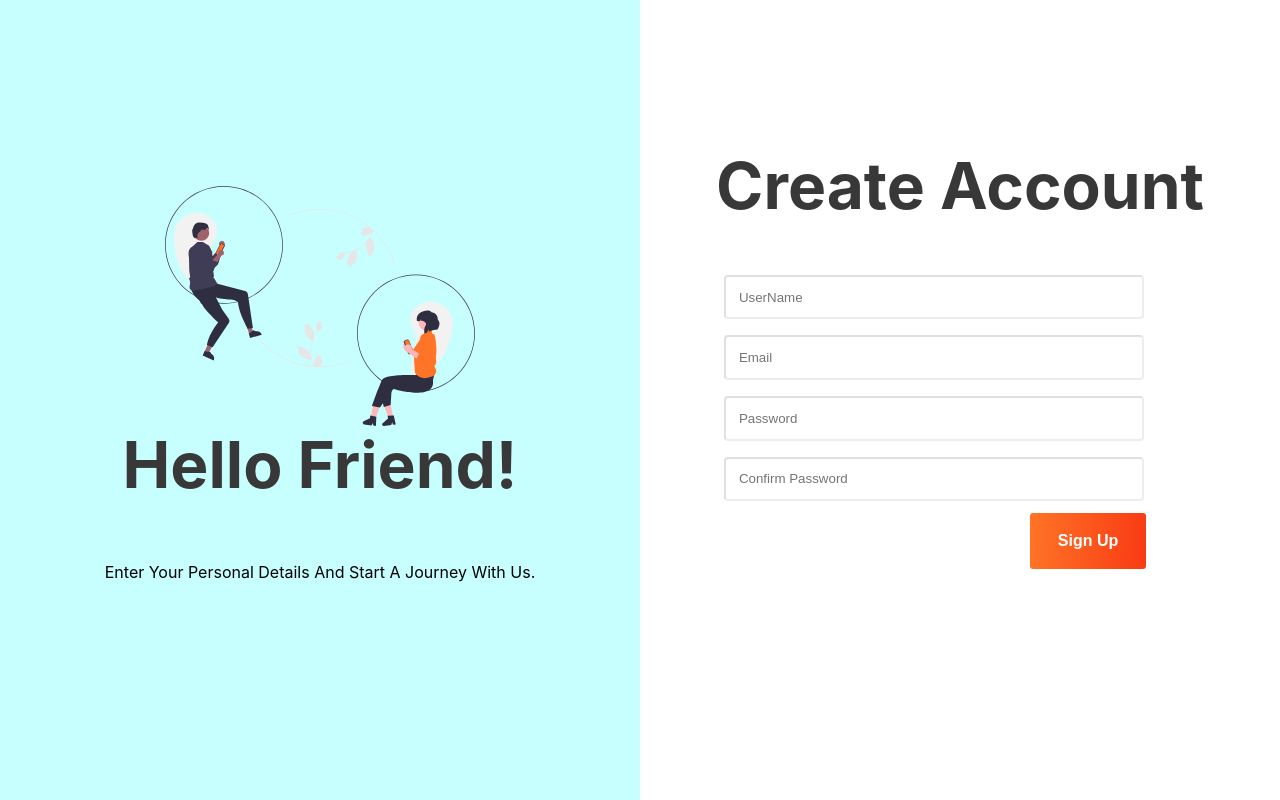
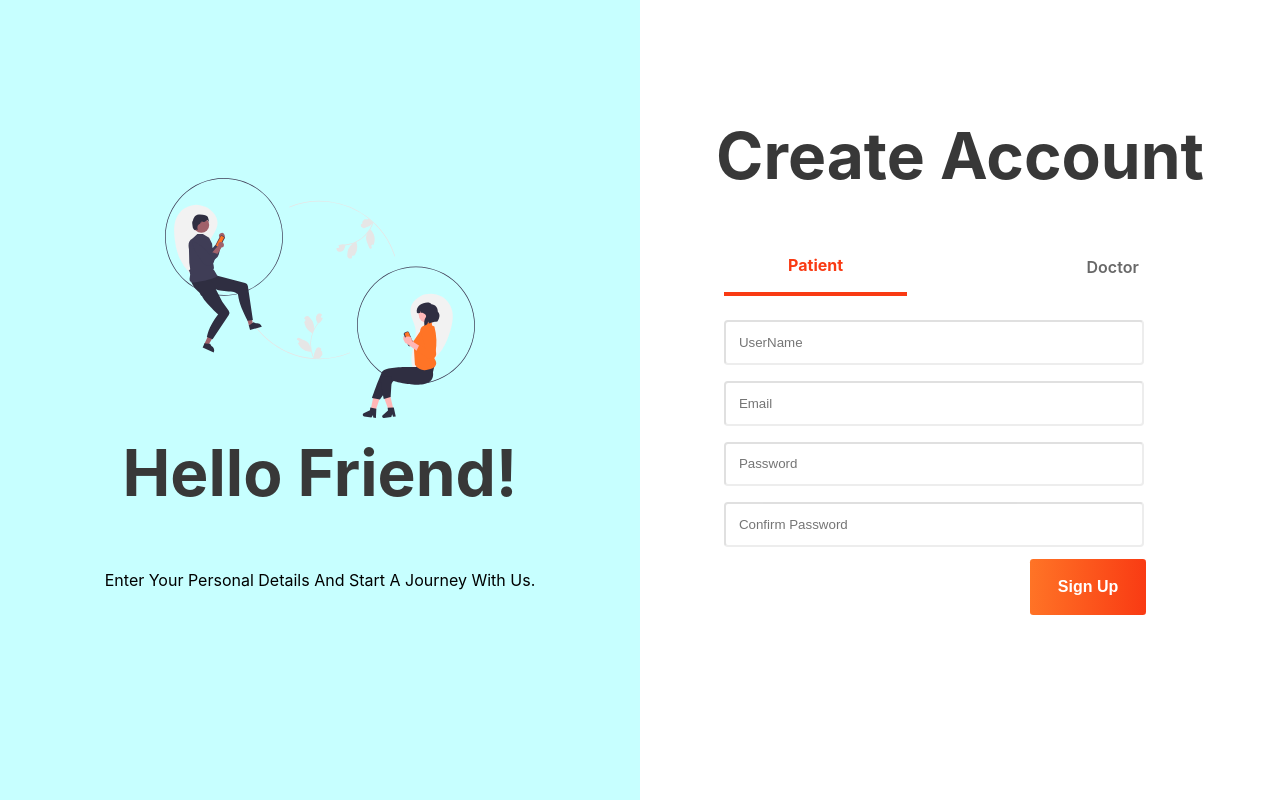
Before and after one commit to BiboBoom10/health-connect, a React (Create React App) app: page /blog in a window 1280 px wide. Built offline with nearby package versions, Linux system fonts and the light colour scheme.

Commit message:
Added Doctor and Patient State

```diff
--- a/src/pages/login/LogIn.jsx
+++ b/src/pages/login/LogIn.jsx
@@ -9,6 +9,7 @@ function LogIn() {
   const [username, setUsername] = useState('');
   const [password, setPassword] = useState('');
   const [error, setError] = useState();
+  const [doctorSignUp, setDoctorSignUp] = useState(true);
 
   const UsernameChangeHandler = (event) => {
     setUsername(event.target.value);
@@ -54,10 +55,27 @@ function LogIn() {
 
           <h1 className={classes.heading}>Log In</h1>
 
-          <label>
+          <div className={classes.tabs}>
+
+            <div className={doctorSignUp ? classes['tabs-active'] : classes['tabs-inactive']} onClick={() => setDoctorSignUp(true)}>
+                <p>Patient</p>
+            </div>
+
+            <div className={!doctorSignUp ? classes['tabs-active'] : classes['tabs-inactive']} onClick={() => setDoctorSignUp(false)}>
+                <p>Doctor</p>
+            </div>
+
+          </div>
+
+
+          {!doctorSignUp && <label>
+            {/* Username: */}
+            <input className={classes['my-input']} type="text" value={username} onChange={UsernameChangeHandler} placeholder="Doctor Ref. No."/>
+          </label>}
+          {doctorSignUp && <label>
             {/* Username: */}
             <input className={classes['my-input']} type="text" value={username} onChange={UsernameChangeHandler} placeholder="UserName"/>
-          </label>
+          </label>}
           <br />
           <label>
             {/* Password: */}
--- a/src/pages/login/LogIn.module.css
+++ b/src/pages/login/LogIn.module.css
@@ -2,13 +2,13 @@
     height: 100vh;
     display: flex;
     align-items:center;
-    justify-content: space-between;
+    justify-content: center;
 }
 
 .heading {
     color: #383838;
     font-size: 4rem;
-    margin-top: -5rem;
+    margin-top: -7rem;
 }
 
 .users {
@@ -23,14 +23,14 @@
     align-items: center;
     justify-content: center;
     height: 100vh;
-    width: 50%;
+    flex: 1;
     background-color: #c7ffff;
 }
 
 .content {
     /* border: 0.1rem solid gray; */
     height: 100vh;
-    width: 50%;
+    width: 40%;
     display: flex;
     justify-content: flex-start;
     margin-left: 20%;;
@@ -40,7 +40,7 @@
 .my-input {
     padding: 0.8rem;
     margin: 0.5rem;
-    width: 200%;
+    width: 160%;
     border-color: rgba(128, 128, 128, 0.147);
     border-radius: 0.25rem;
 }
@@ -50,3 +50,43 @@
     position: absolute;
     right: 13%;
 }
+
+
+.tabs {
+    display: flex;
+    justify-content: space-between;
+    align-items: center;
+    /* border: 0.1rem solid gray;  */
+    width: 170%;
+    margin-left: 0.5rem;
+    margin-bottom: 1rem;
+}
+
+.tabs div {
+    display: flex;
+    flex-direction: column;
+    align-items: center;
+}
+
+.tabs-active {
+    color: #f93a13;
+    cursor: pointer;
+    font-weight: 600;
+    border-bottom: 0.25rem solid #f93a13;
+    padding: 0.1rem 4rem;
+    transition: 0.5s ease-out;
+}
+
+.tabs-active p {
+    font-weight: bold;
+}
+
+.tabs-inactive {
+    color: #686868;
+    cursor: pointer;
+    font-weight: 600;
+}
+
+.tabs-inactive > div {
+    visibility: hidden;
+}
--- a/src/pages/signup/SignUp.jsx
+++ b/src/pages/signup/SignUp.jsx
@@ -11,6 +11,7 @@ function SignUp() {
     const [password, setPassword] = useState('');
     const [confirmPassword, setConfirmPassword] = useState('');
     const [error, setError] = useState();
+    const [doctorSignUp, setDoctorSignUp] = useState(true);
 
     const UsernameChangeHandler = (event) => {
       setUsername(event.target.value);
@@ -67,6 +68,23 @@ function SignUp() {
 
           <h1 className={classes.heading}>Create Account</h1>
 
+          <div className={classes.tabs}>
+
+            <div className={doctorSignUp ? classes['tabs-active'] : classes['tabs-inactive']} onClick={() => setDoctorSignUp(true)}>
+                <p>Patient</p>
+            </div>
+
+            <div className={!doctorSignUp ? classes['tabs-active'] : classes['tabs-inactive']} onClick={() => setDoctorSignUp(false)}>
+                <p>Doctor</p>
+            </div>
+
+          </div>
+
+
+          { !doctorSignUp && <label>
+            {/* Username: */}
+            <input className={classes['my-input']} type="text" value={username} onChange={UsernameChangeHandler} placeholder="Doctor Ref. No."/>
+          </label>}
           <label>
             {/* Username: */}
             <input className={classes['my-input']} type="text" value={username} onChange={UsernameChangeHandler} placeholder="UserName"/>
@@ -92,6 +110,10 @@ function SignUp() {
             <Button className={classes['button-position']} type="submit">Sign Up</Button>
           </div>
 
+          <div>
+            {/* <p>Sign Up as a Doctor? <span>Sign Up</span></p> */}
+          </div>
+
         </form>
       </div>
 
--- a/src/pages/signup/SignUp.module.css
+++ b/src/pages/signup/SignUp.module.css
@@ -8,7 +8,7 @@
 .heading {
     color: #383838;
     font-size: 4rem;
-    margin-top: -5rem;
+    margin-top: -4rem;
 }
 
 .users {
@@ -49,3 +49,42 @@
     justify-content: flex-end;
     margin-right: 11%;
 }
+
+.tabs {
+    display: flex;
+    justify-content: space-between;
+    align-items: center;
+    /* border: 0.1rem solid gray; */
+    width: 85%;
+    margin-left: 0.5rem;
+    margin-bottom: 1rem;
+}
+
+.tabs div {
+    display: flex;
+    flex-direction: column;
+    align-items: center;
+}
+
+.tabs-active {
+    color: #f93a13;
+    cursor: pointer;
+    font-weight: 600;
+    border-bottom: 0.25rem solid #f93a13;
+    padding: 0.1rem 4rem;
+    transition: 0.5s ease-out;
+}
+
+.tabs-active p {
+    font-weight: bold;
+}
+
+.tabs-inactive {
+    color: #686868;
+    cursor: pointer;
+    font-weight: 600;
+}
+
+.tabs-inactive > div {
+    visibility: hidden;
+}
```
